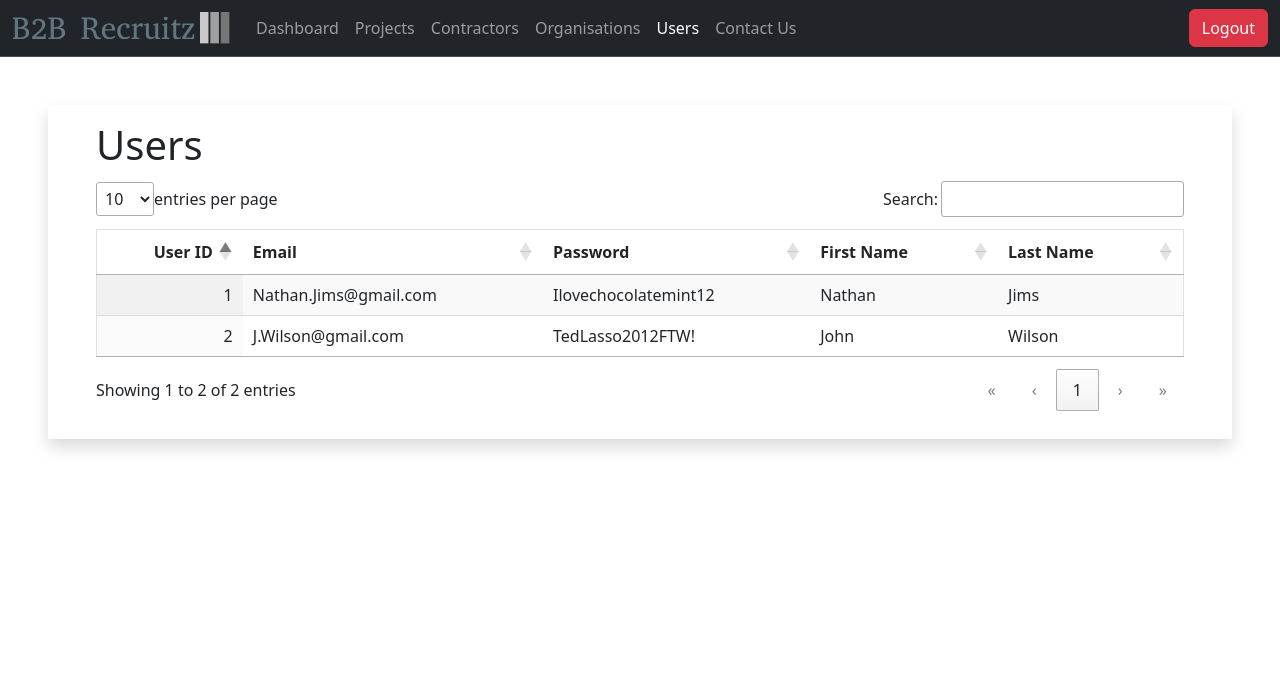
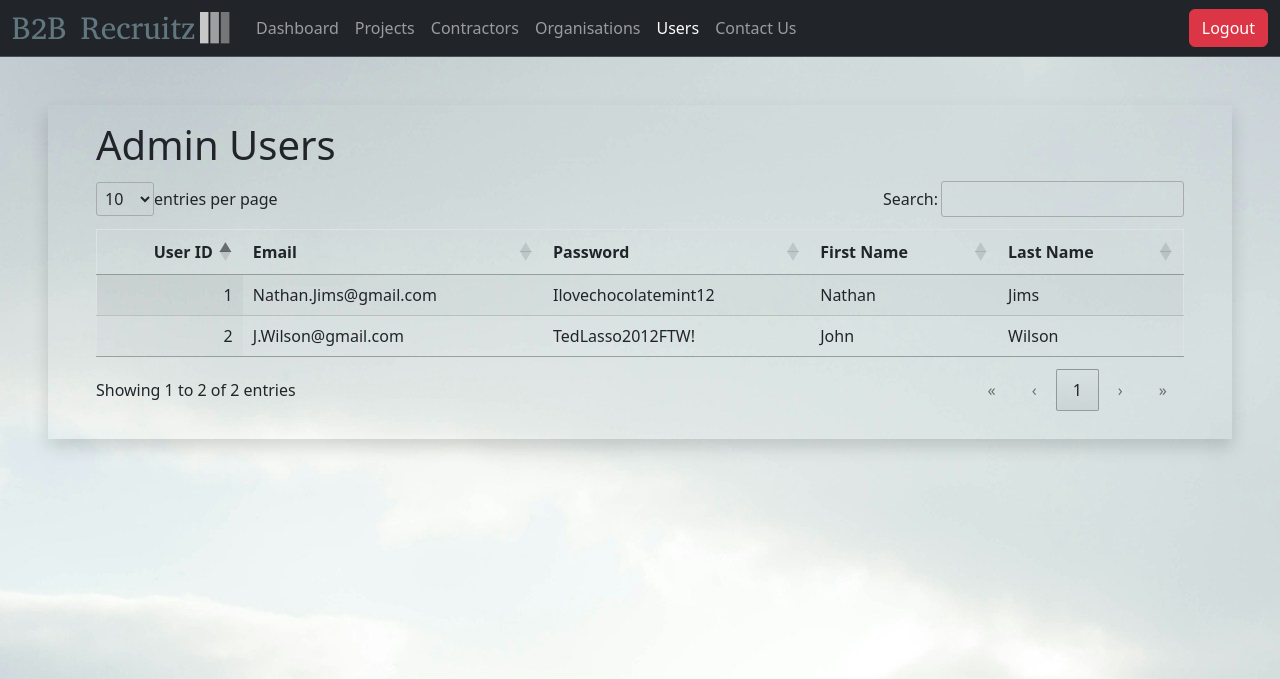
Before and after one commit to V4N1LLA-1CE/CRM-website, a PHP site: page /users.php in a window 1280 px wide. Shown: the top 679 px of the page. Run offline with PHP 8.4, Linux system fonts and the light colour scheme; data comes from the database, SQL or seed files in the repository.

Commit message:
feat: improve background of users page

```diff
--- a/users.php
+++ b/users.php
@@ -9,7 +9,7 @@
   <link href="https://cdn.jsdelivr.net/npm/bootstrap@5.3.3/dist/css/bootstrap.min.css" rel="stylesheet" integrity="sha384-QWTKZyjpPEjISv5WaRU9OFeRpok6YctnYmDr5pNlyT2bRjXh0JMhjY6hW+ALEwIH" crossorigin="anonymous">
 </head>
 
-<body>
+<body style="background-image: url('./assets/img/white-bg.jpg');">
   <header>
     <nav class="navbar bg-dark border-bottom border-body navbar-expand-lg" data-bs-theme="dark">
       <div class="container-fluid gap-3">
@@ -35,7 +35,7 @@
   </header>
 
   <main class="m-5 px-5 py-3 shadow">
-    <h1>Users</h1>
+    <h1>Admin Users</h1>
     <table id="userTable" class="display border">
       <thead>
         <tr>
```
Also changed, not shown: assets/img/white-bg.jpg (added).
